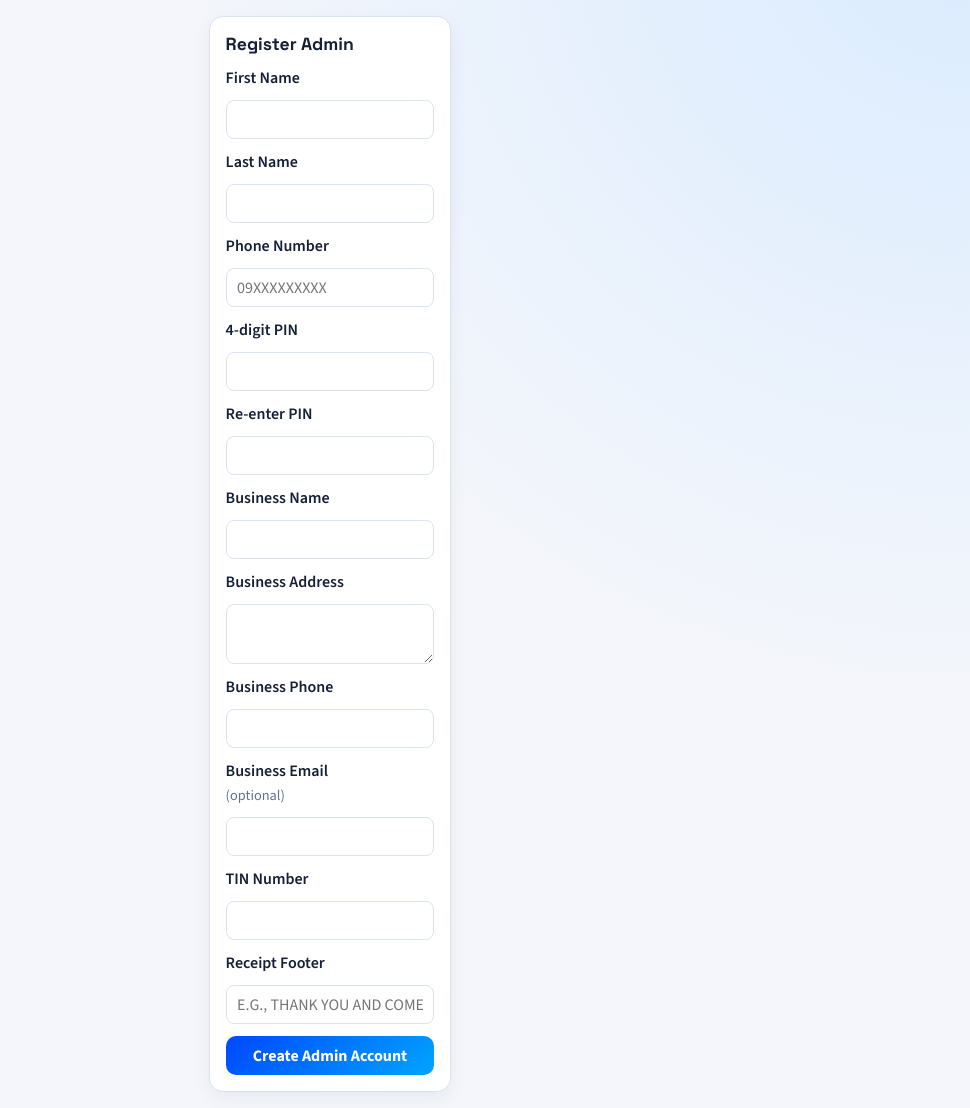
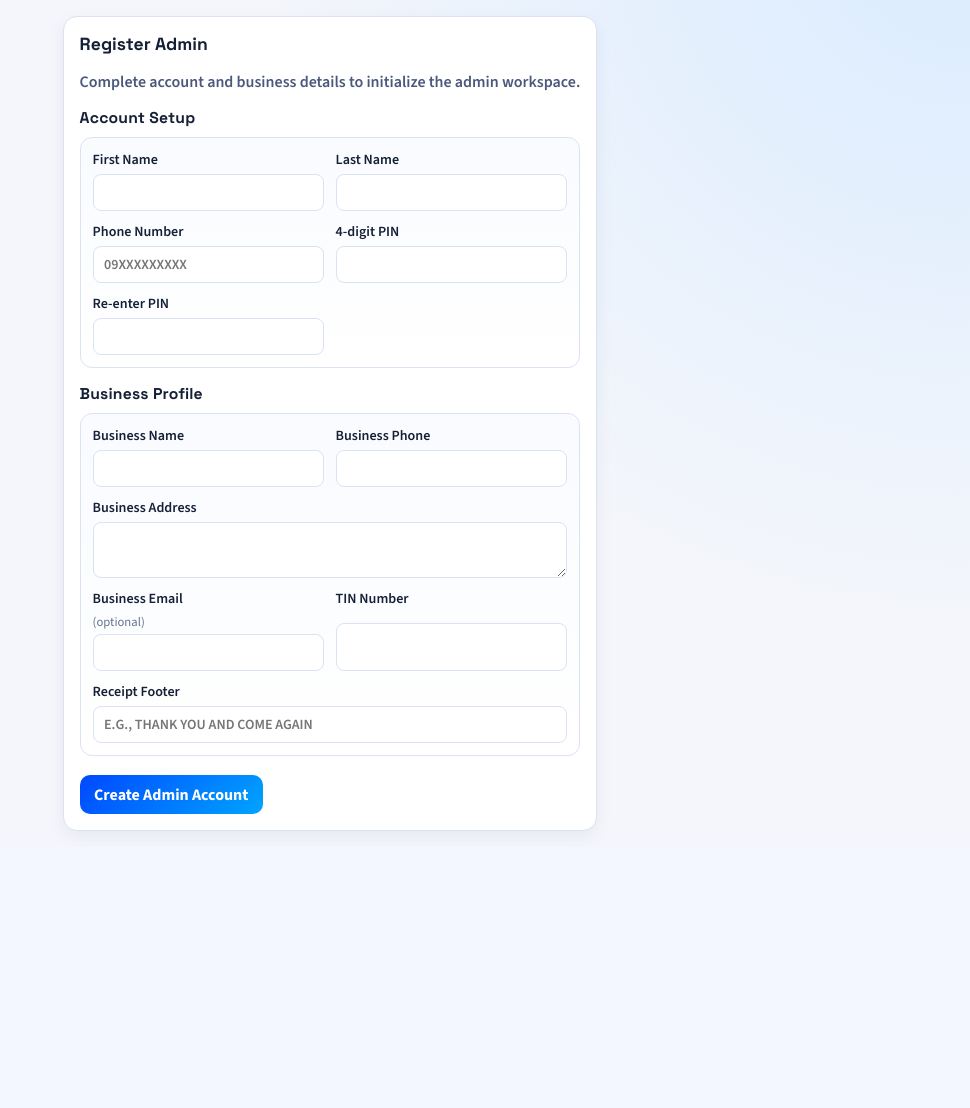
Before and after one commit to gkate78/bps, a FastAPI app: page /auth/admin/signup in a window 1280 px wide. Shown: the part 92-1200 px from the top of the page, without its empty margins (310-1280 px from the left). After the commit the page ends 924 px from the top, so only its background shows below. Run offline with FastAPI, Linux system fonts and the light colour scheme; some libraries are stand-ins or nearby versions.

Commit message:
Polish admin onboarding UI and harden duplicate detection behavior.
Refresh admin registration with a more professional structured layout, adjust duplicate normalization to prioritize bill amount for same-day duplicate checks, and document the new UX and decision updates.

Made-with: Cursor

```diff
--- a/app/controllers/bill_controller.py
+++ b/app/controllers/bill_controller.py
@@ -84,9 +84,11 @@ def _parse_float(value: str | None) -> float:
 
 
 def _normalized_amount(payload: dict) -> float:
+    bill_amt = float(payload.get("bill_amt", 0) or 0)
     total = float(payload.get("total", 0) or 0)
-    bill_amt = float(payload.get("bill_amt", 0) or 0)
-    return round(total if total > 0 else bill_amt, 2)
+    # Duplicate detection for data entry should primarily use bill amount.
+    # Computed totals can vary when charges/rules change over time.
+    return round(bill_amt if bill_amt > 0 else total, 2)
 
 
 def _normalize_text_fields(payload: dict) -> dict:
--- a/app/static/css/app.css
+++ b/app/static/css/app.css
@@ -349,6 +349,31 @@ input[readonly] {
     display: grid;
     gap: 0.3rem;
     font-weight: 600;
+}
+
+.auth-form-pro {
+    gap: 1rem;
+}
+
+.auth-section {
+    display: grid;
+    gap: 0.55rem;
+}
+
+.auth-section-title {
+    margin: 0;
+    font-family: "Space Grotesk", sans-serif;
+    font-size: 0.98rem;
+    letter-spacing: 0.2px;
+}
+
+.auth-grid-two {
+    grid-template-columns: repeat(2, minmax(180px, 1fr));
+}
+
+.auth-actions {
+    justify-content: flex-start;
+    margin-top: 0.2rem;
 }
 
 .business-settings-form {
@@ -842,6 +867,10 @@ table tbody td {
         grid-template-columns: 1fr;
     }
 
+    .auth-grid-two {
+        grid-template-columns: 1fr;
+    }
+
     .db-selector-form .field-actions .btn {
         width: 100%;
     }
--- a/app/templates/admin_signup.html
+++ b/app/templates/admin_signup.html
@@ -9,35 +9,61 @@
     <div class="panel-head">
         <h2>Register Admin</h2>
     </div>
+    <p class="status-text">Complete account and business details to initialize the admin workspace.</p>
 
     {% if error %}
     <div class="alert-error">{{ error }}</div>
     {% endif %}
 
-    <form method="post" action="/auth/admin/signup" class="auth-form">
-        <label for="admin_signup_first_name">First Name</label>
+    <form method="post" action="/auth/admin/signup" class="auth-form auth-form-pro">
+        <div class="auth-section">
+            <h3 class="auth-section-title">Account Setup</h3>
+            <div class="form-grid form-grid-pro auth-grid-two">
+                <label for="admin_signup_first_name">First Name
                     <input id="admin_signup_first_name" type="text" name="first_name" value="{{ first_name }}" required maxlength="80" autocomplete="section-account given-name">
-        <label for="admin_signup_last_name">Last Name</label>
+                </label>
+                <label for="admin_signup_last_name">Last Name
                     <input id="admin_signup_last_name" type="text" name="last_name" value="{{ last_name }}" required maxlength="80" autocomplete="section-account family-name">
-        <label for="admin_signup_phone">Phone Number</label>
+                </label>
+                <label for="admin_signup_phone">Phone Number
                     <input id="admin_signup_phone" type="tel" name="phone" value="{{ phone }}" required minlength="11" maxlength="11" inputmode="numeric" pattern="\d{11}" placeholder="09XXXXXXXXX" autocomplete="section-account tel">
-        <label for="admin_signup_pin">4-digit PIN</label>
+                </label>
+                <label for="admin_signup_pin">4-digit PIN
                     <input id="admin_signup_pin" type="password" name="pin" required minlength="4" maxlength="4" inputmode="numeric" pattern="\d{4}" autocomplete="section-account new-password">
-        <label for="admin_signup_pin_confirm">Re-enter PIN</label>
+                </label>
+                <label for="admin_signup_pin_confirm">Re-enter PIN
                     <input id="admin_signup_pin_confirm" type="password" name="pin_confirm" required minlength="4" maxlength="4" inputmode="numeric" pattern="\d{4}" autocomplete="section-account new-password">
-        <label for="admin_signup_business_name">Business Name</label>
+                </label>
+            </div>
+        </div>
+
+        <div class="auth-section">
+            <h3 class="auth-section-title">Business Profile</h3>
+            <div class="form-grid form-grid-pro auth-grid-two">
+                <label for="admin_signup_business_name">Business Name
                     <input id="admin_signup_business_name" type="text" name="business_name" value="{{ business_name }}" required maxlength="160" autocomplete="section-business organization">
-        <label for="admin_signup_business_address">Business Address</label>
+                </label>
+                <label for="admin_signup_business_phone">Business Phone
+                    <input id="admin_signup_business_phone" type="tel" name="business_phone" value="{{ business_phone }}" maxlength="40" inputmode="tel" autocomplete="section-business tel">
+                </label>
+                <label class="full" for="admin_signup_business_address">Business Address
                     <textarea id="admin_signup_business_address" name="business_address" rows="2" required maxlength="255" autocomplete="section-business street-address">{{ business_address }}</textarea>
-        <label for="admin_signup_business_phone">Business Phone</label>
-        <input id="admin_signup_business_phone" type="tel" name="business_phone" value="{{ business_phone }}" maxlength="40" inputmode="tel" autocomplete="section-business tel">
-        <label for="admin_signup_business_email">Business Email <span class="field-hint">(optional)</span></label>
+                </label>
+                <label for="admin_signup_business_email">Business Email <span class="field-hint">(optional)</span>
                     <input id="admin_signup_business_email" type="email" name="business_email" value="{{ business_email }}" maxlength="120" inputmode="email" autocomplete="email" autocapitalize="none" spellcheck="false" data-1p-ignore data-lpignore="true">
-        <label for="admin_signup_tin">TIN Number</label>
+                </label>
+                <label for="admin_signup_tin">TIN Number
                     <input id="admin_signup_tin" type="text" name="tin_number" value="{{ tin_number }}" maxlength="64" autocomplete="off">
-        <label for="admin_signup_receipt_footer">Receipt Footer</label>
+                </label>
+                <label class="full" for="admin_signup_receipt_footer">Receipt Footer
                     <input id="admin_signup_receipt_footer" type="text" name="receipt_footer" value="{{ receipt_footer }}" maxlength="255" placeholder="e.g., Thank you and come again" autocomplete="off">
+                </label>
+            </div>
+        </div>
+
+        <div class="dialog-actions auth-actions">
             <button type="submit" class="btn btn-primary">Create Admin Account</button>
+        </div>
     </form>
 </section>
 {% endblock %}
```
Also changed, not shown: docs/DECISIONS.md (+16 -0 lines), README.md. Lines whose indentation alone changed are shown as unchanged.
